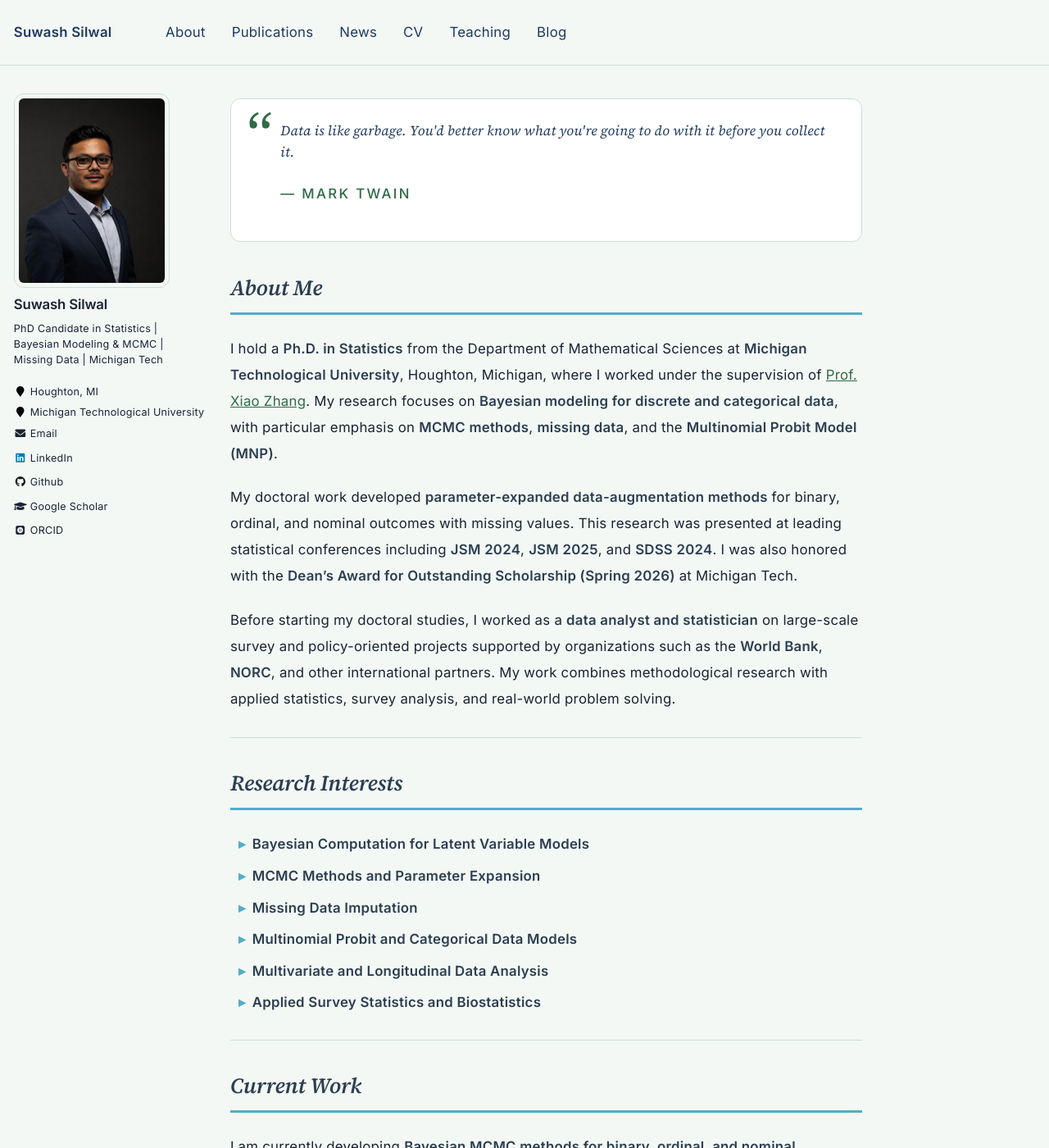
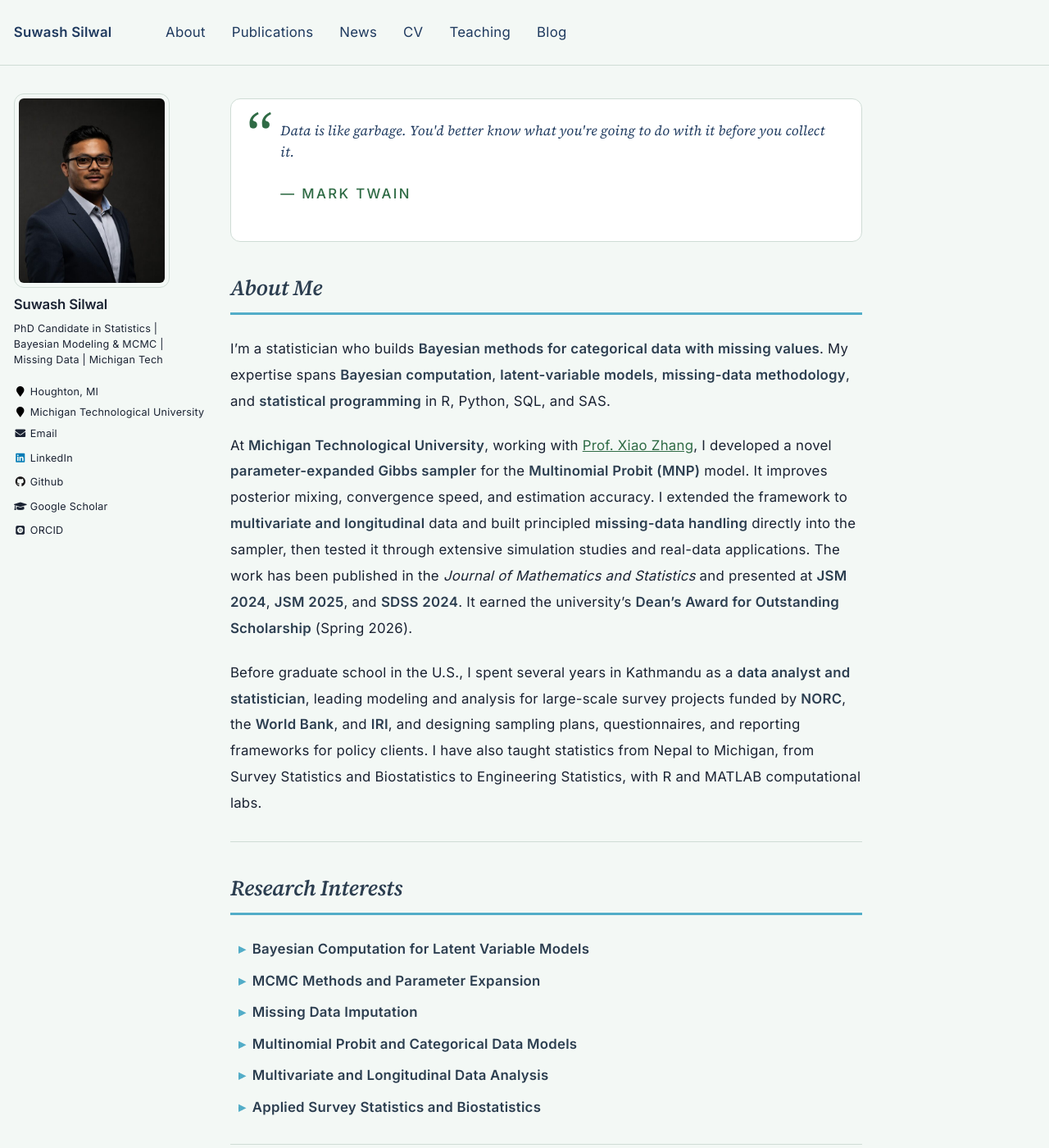
Before and after one commit to ssilwal050/ssilwal050.github.io, a Jekyll site: the page built from _pages/about.md, in a window 1280 px wide and 1400 px high. Shown: the whole window at 82% size. Built offline with Jekyll 4.4.1, drawn with Linux system fonts in a browser that asks for light colours; some web fonts are replaced.

Commit message:
Replace CV PDF and rewrite homepage About Me from the new CV
Co-Authored-By: Claude Sonnet 5.5 <noreply@anthropic.com>
Claude-Session: https://claude.ai/code/session_01Xa6NjouSf11HGrZQCXPFoi

```diff
--- a/_pages/about.md
+++ b/_pages/about.md
@@ -115,12 +115,11 @@ redirect_from:
 </style>
 
 ## About Me
-I hold a **Ph.D. in Statistics** from the Department of Mathematical Sciences at **Michigan Technological University**, Houghton, Michigan, where I worked under the supervision of [Prof. Xiao Zhang](https://www.mtu.edu/math/department/faculty-staff/faculty/x-zhang/). My research focuses on **Bayesian modeling for discrete and categorical data**, with particular emphasis on **MCMC methods**, **missing data**, and the **Multinomial Probit Model (MNP)**.
+I'm a statistician who builds **Bayesian methods for categorical data with missing values**. My expertise spans **Bayesian computation**, **latent-variable models**, **missing-data methodology**, and **statistical programming** in R, Python, SQL, and SAS.
 
-My doctoral work developed **parameter-expanded data-augmentation methods** for binary, ordinal, and nominal outcomes with missing values. This research was presented at leading statistical conferences including **JSM 2024**, **JSM 2025**, and **SDSS 2024**. I was also honored with the **Dean's Award for Outstanding Scholarship (Spring 2026)** at Michigan Tech.
+At **Michigan Technological University**, working with [Prof. Xiao Zhang](https://www.mtu.edu/math/department/faculty-staff/faculty/x-zhang/), I developed a novel **parameter-expanded Gibbs sampler** for the **Multinomial Probit (MNP)** model. It improves posterior mixing, convergence speed, and estimation accuracy. I extended the framework to **multivariate and longitudinal** data and built principled **missing-data handling** directly into the sampler, then tested it through extensive simulation studies and real-data applications. The work has been published in the *Journal of Mathematics and Statistics* and presented at **JSM 2024**, **JSM 2025**, and **SDSS 2024**. It earned the university's **Dean's Award for Outstanding Scholarship** (Spring 2026).
 
-
-Before starting my doctoral studies, I worked as a **data analyst and statistician** on large-scale survey and policy-oriented projects supported by organizations such as the **World Bank**, **NORC**, and other international partners. My work combines methodological research with applied statistics, survey analysis, and real-world problem solving.
+Before graduate school in the U.S., I spent several years in Kathmandu as a **data analyst and statistician**, leading modeling and analysis for large-scale survey projects funded by **NORC**, the **World Bank**, and **IRI**, and designing sampling plans, questionnaires, and reporting frameworks for policy clients. I have also taught statistics from Nepal to Michigan, from Survey Statistics and Biostatistics to Engineering Statistics, with R and MATLAB computational labs.
 
 ---
 
@@ -232,7 +231,7 @@ For a full list, please see my [Publications page](/publications/).
     <span class="ql-icon">📄</span>
     <span class="ql-label">Curriculum Vitae</span>
   </a>
-  <a href="/files/suwash_CV_updated_1225025.pdf" target="_blank" class="quick-link-card">
+  <a href="/files/Suwash_Silwal_CV.pdf" target="_blank" class="quick-link-card">
     <span class="ql-icon">⬇️</span>
     <span class="ql-label">Download CV</span>
   </a>
```
Also changed, not shown: _pages/cv.md (+1 -1 lines), 2 other files.
